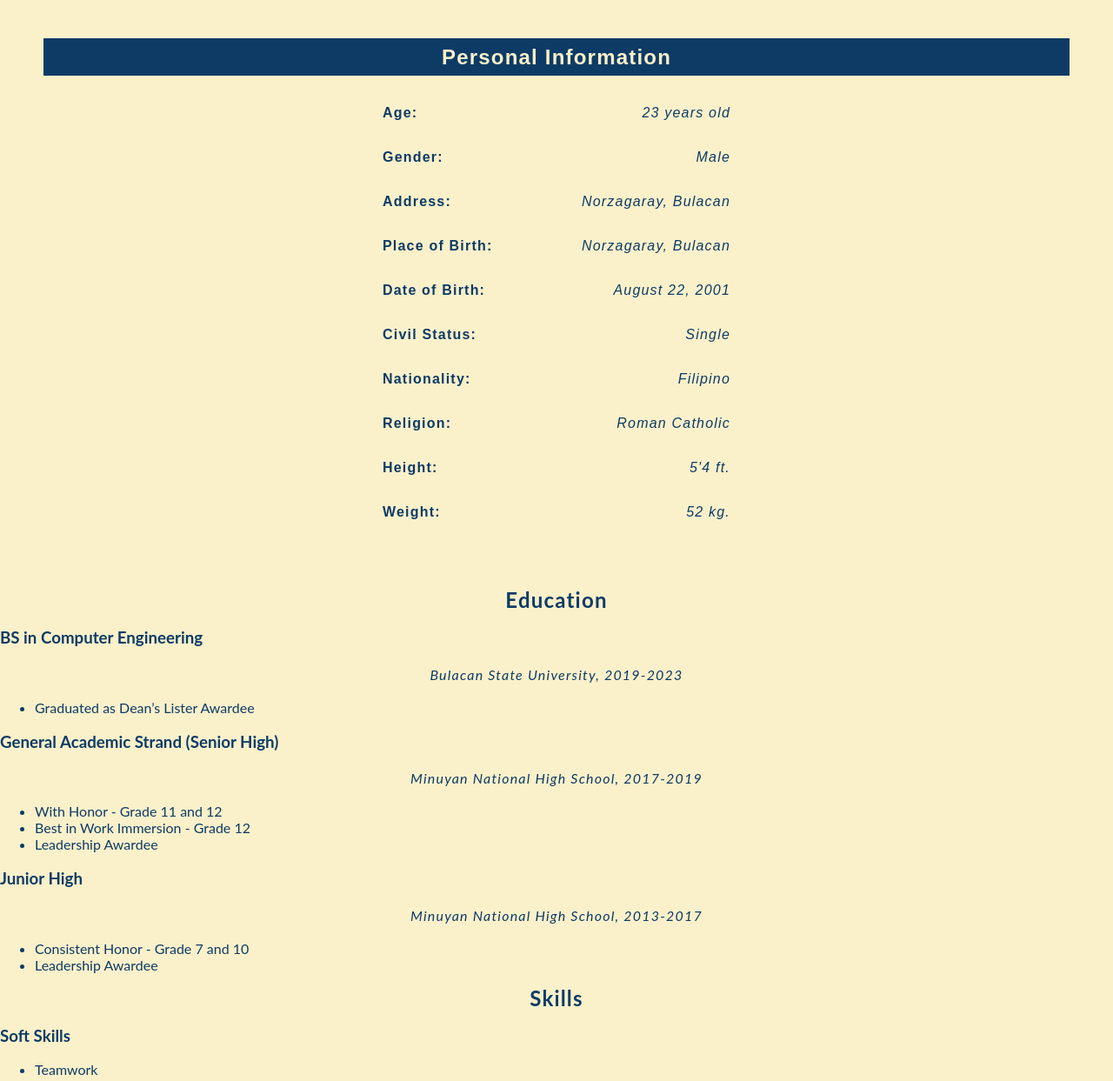
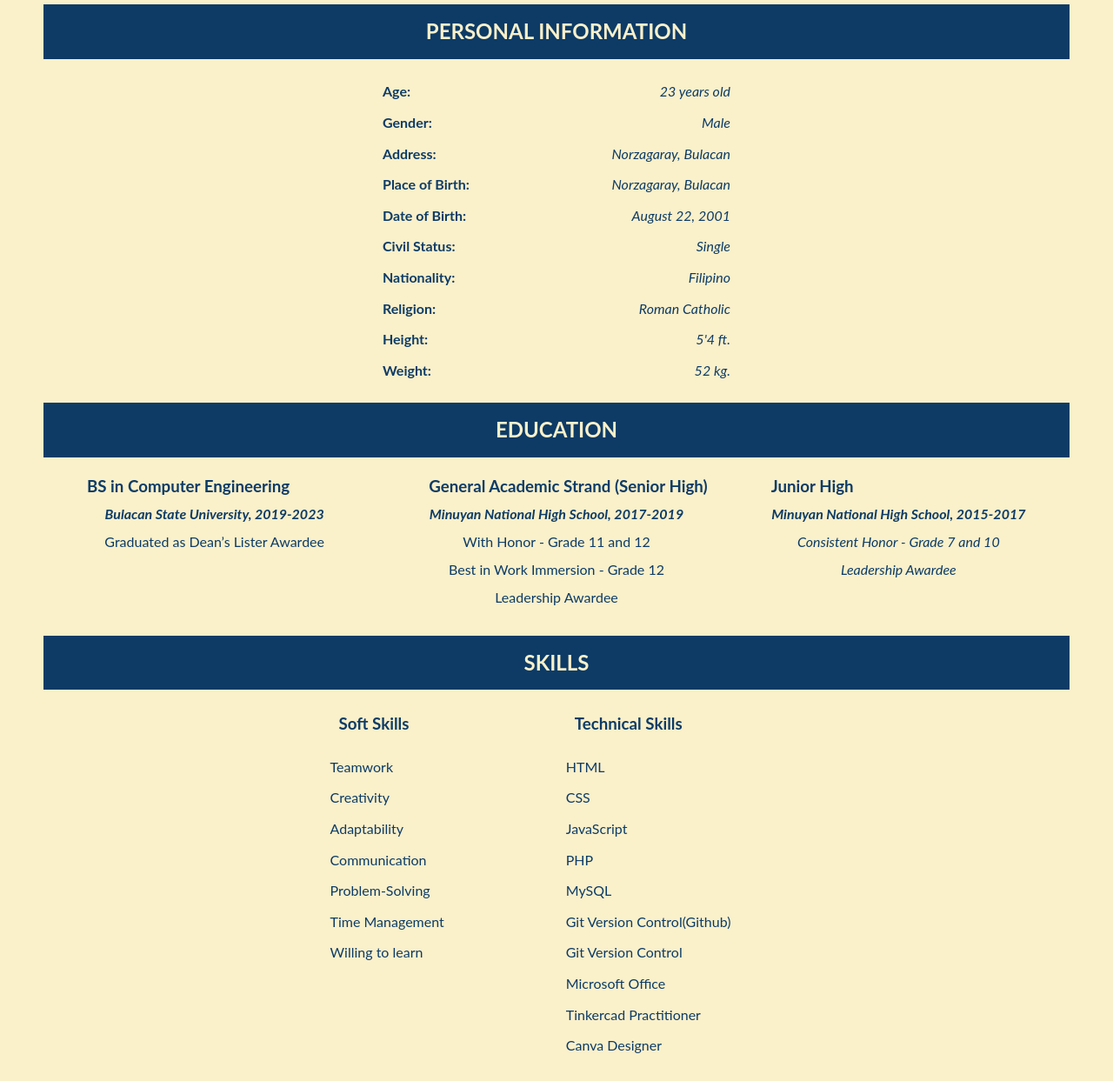
Before and after one commit to curlyblondehair/My-Resume, a plain HTML site: page index.html in a window 1280 px wide. Shown: the part 758-2001 px from the top of the page at 87% size. Drawn offline with Linux system fonts and the light colour scheme.

Commit message:
70% complete for HTML and CSS

```diff
--- a/css/styles.css
+++ b/css/styles.css
@@ -8,12 +8,14 @@ body {
     padding: 0;
     color: #0d3b66;
     background-color: #faf0ca;
+    line-height: 1.6; /* Improved line height for better readability */
 }
 
 .container {
     max-width: 100%;
     height: 100vh;
     margin: 0 auto;
+
 }
 
 /* Main Navbar Styling */
@@ -23,17 +25,17 @@ body {
     position: fixed;
     width: 100%;
     margin: 0;
-    padding: 10px 20px;
+    padding: 15px 20px; /* Increased padding for better spacing */
     background-color: #003049;
     top: 0;
     justify-content: center;
     align-items: center;
-    font-weight: bolder;
+    font-weight: bold; /* Changed from bolder to bold for a cleaner look */
 }
 
 /* Navbar Items */
 .navBar li {
-    margin: 0 10px;
+    margin: 0 15px; /* Increased margin for better spacing */
     padding: 10px;
     text-align: center;
 }
@@ -43,15 +45,14 @@ body {
     color: #faf0ca;
     text-decoration: none;
     padding: 8px 12px;
+    font-size: 1rem; /* Added font size for consistency */
 }
 
 /* Navbar Hover Effect */
 .navBar a:hover {
     background-color: #fff;
     color: #0d3b66;
-    padding: 8px 12px;
     border-radius: 5px;
-    border: 2px solid #faf0ca;
 }
 
 /* Dark Mode Button Styling */
@@ -63,6 +64,7 @@ body {
     cursor: pointer;
     font-weight: bold;
     transition: all 0.3s ease;
+    font-size: 1rem; /* Added font size for consistency */
 }
 
 #toggleDarkMode:hover {
@@ -70,12 +72,12 @@ body {
     color: #0d3b66;
 }
 
-.profile {
+#profileInfo {
+    text-align: center;
     background-color: #faf0ca;
     border-radius: 5px;
-    margin-top: 70px;
-
-    padding: 50px;
+    margin-top: 100px; /* Adjusted margin for better spacing */
+    padding: 0px 50px;
 }
 
 .header img {
@@ -83,68 +85,72 @@ body {
     height: auto;
     border-radius: 50%;
     display: block;
-    margin: auto;
-    width: 50%;
+    margin: 0 auto;
     border: 6px solid #faf0ca;
     outline: 6px solid #0d3b66;
     padding: 1px;
-    margin-top: 10px;
-    margin-bottom: 10px;
+    margin-top: 20px; /* Adjusted margin for better spacing */
+    margin-bottom: 20px; /* Adjusted margin for better spacing */
     box-shadow: 0 0 20px rgba(0, 0, 0, 0.8);
 }
 
-.header h1, h2, p {
-    margin-top: 10px;
+.header h1, .header h2, .header p {
     text-align: center;
-    line-height: 25px;
-    letter-spacing: 1.2px;
+    line-height: 1.5; /* Improved line height for better readability */
+    letter-spacing: 1px; /* Slightly reduced letter spacing */
+    margin: 10px 0; /* Added margin for better spacing */
 }
 
 .header h1 {
-    font-size: 2rem;
+    font-size: 2rem; /* Slightly reduced font size for a cleaner look */
     margin-top: 20px;
+}
+
+.header h2 {
+    margin-top: 10px;
 }
 
 .header p {
     font-size: 1rem;
-    margin-top: -10px;
+    margin-top: 10px;
 }
 
-.summary h2, .contact h2, .personal h2 {
-    font-size: 1.5rem;
-    margin-top: 50px;
+.summary h2,
+.contact h2,
+.personal h2,
+.education h2,
+.skills h2,
+.workExperience h2 {
+    font-size: 1.5rem; /* Slightly reduced font size for a cleaner look */
     border: 2px solid #0d3b66;
     color: #faf0ca;
     background-color: #0d3b66;
-    padding: 7px;
+    padding: 10px; /* Increased padding for better spacing */
     width: 100%;
+    text-transform: uppercase;
 }
 
 .contact {
     text-align: center;
-    margin-top: 20px;
+    margin-top: 40px; /* Adjusted margin for better spacing */
 }
 
 .contact h2 {
-    font-size: 24px;
     color: #faf0ca;
-    margin-bottom: 15px;
 }
 
 .contactLinks {
-    display: flex; /* Makes items align in a row */
-    justify-content: center; /* Centers the content */
-    gap: 20px; /* Adds space between items */
-    flex-wrap: wrap; /* Allows items to wrap on smaller screens */
+    display: flex;
+    justify-content: center;
+    gap: 20px;
+    flex-wrap: wrap;
     padding: 10px 0;
 }
 
-/* ✅ Individual Links */
 .contactLinks p {
     margin: 0;
 }
 
-/* ✅ Styling for Links */
 .contactLinks a {
     text-decoration: none;
     color: #0d3b66;
@@ -152,7 +158,8 @@ body {
     border-radius: 5px;
     display: flex;
     align-items: center;
-    gap: 10px; /* Space between icon and text */
+    gap: 10px;
+    font-size: 1rem; /* Added font size for consistency */
 }
 
 .contactLinks a:hover {
@@ -163,37 +170,81 @@ body {
 }
 
 .personal {
-    font-family: Arial, sans-serif;
-    text-align: center; /* Centers the entire content */
+    text-align: center;
     display: flex;
     flex-direction: column;
-    align-items: center; /* Ensures centering */
-    padding-top: -30px; /* Adjust spacing */
+    align-items: center;
 }
 
-/* ✅ Personal Info Paragraphs */
 .personal p {
     display: flex;
     justify-content: space-between;
     width: 100%;
     max-width: 400px;
-    font-size: 16px;
+    margin: 5px 0; /* Added margin for better spacing */
 }
 
-/* ✅ Strong (Labels) */
 .personal strong {
     color: #0d3b66;
     font-weight: bold;
 }
 
-/* ✅ Italicized Values */
 .personal em {
     font-style: italic;
     color: #0d3b66;
 }
 
+#educationInfo, #skillsInfo, #seminar, #workExperience, #references {
+    padding: 0px 50px;
+}
+
+.education {
+    display: flex;
+    flex-wrap: wrap;
+    text-align: center;
+}
+
+.tertiary {
+    flex: 30%;
+    line-height:16px;
+}
+
+.senior-high {
+    flex: 30%;
+    line-height:16px;
+}
+
+.junior-high {
+    flex: 30%;
+    line-height:16px;
+}
+
+.skills {
+    display: flex;
+    flex-wrap: wrap;
+    text-align: center;
+    justify-content: center;
+    font-style: normal;
+}
+
+.skills ul {
+    text-align: center;
+    display: flex;
+    flex-direction: column;
+    align-items: center;
+}
+
+.skills li, h3{
+    display: flex;
+    justify-content: space-between;
+    width: 100%;
+    max-width: 400px;
+    margin: 5px 50px; /* Added margin for better spacing */
+}
+
+
 /* Responsive: Stacks items for small screens */
-@media (max-width: 768px) {
+@media (max-width: 800px) {
     .navBar {
         flex-direction: column;
         align-items: center;
@@ -209,21 +260,39 @@ body {
         display: block;
         width: 100%;
         text-align: center;
+        font-size: 14px;
     }
 
     .contactLinks {
         flex-direction: column;
         align-items: center;
         gap: 10px;
+        font-size: 14px;
     }
 
     .contact h2 {
-        font-size: 20px;
+        font-size: 1.4rem; /* Adjusted font size for smaller screens */
+    }
+
+    .tertiary, .senior-high, .junior-high {
+        flex: 100%;
+        font-size: 14px;
+    }
+
+    .summary h2, .contact h2, .personal h2, .education h2, .skills h2 {
+        font-size:1.8rem ;
     }
 }
 
-/* Responsive: Stacks items for small screens */
 @media (max-width: 480px) {
+
+    .navBar a{
+        font-size: 12px;
+    }
+
+    .contactLinks {
+        font-size: 12px;
+    }
     .personal {
         max-width: 100%;
         padding: 15px;
@@ -232,5 +301,12 @@ body {
     .personal p {
         flex-direction: column;
         text-align: left;
+        font-size: 12px;
+    }
+
+    .tertiary, .senior-high, .junior-high {
+        flex: 100%; /* Ensure they stack vertically */
+        padding: 10px; /* Adjust padding for smaller screens */
+        margin-bottom: 10px; /* Add margin for spacing */
     }
 }
--- a/index.html
+++ b/index.html
@@ -20,9 +20,7 @@
                 </ul>
             </nav>
 
-
             <section id="profileInfo">
-               <div class="profile">
                 <div class="header">
                     <img src="/imgs/photo_2024-06-09_13-32-54.jpg" alt="profile picture">
                     <h1>Jayvee Torres</h1>
@@ -59,7 +57,7 @@
                     <p><strong>Religion:</strong>       <em>Roman Catholic</em></p>
                     <p><strong>Height:</strong>         <em>5'4 ft.</em></p>
                     <p><strong>Weight:</strong>         <em>52 kg.</em></p>
-                </div>
+
                </div>
             </section>
 
@@ -67,31 +65,40 @@
             <section id="educationInfo">
                 <div class="education">
                      <h2>Education</h2>
-                     <h3>BS in Computer Engineering</h3>
-                     <p><em>Bulacan State University, 2019-2023</em></p>
-                     <ul>
-                         <li>Graduated as Dean’s Lister Awardee</li>
-                     </ul>
-                     <h3>General Academic Strand (Senior High)</h3>
-                     <p><em>Minuyan National High School, 2017-2019</em></p>
-                     <ul>
-                         <li>With Honor - Grade 11 and 12</li>
-                         <li>Best in Work Immersion - Grade 12</li>
-                         <li>Leadership Awardee</li>
-                     </ul>
-                     <h3>Junior High</h3>
-                     <p><em>Minuyan National High School, 2013-2017</em></p>
-                     <ul>
-                         <li>Consistent Honor - Grade 7 and 10</li>
-                         <li>Leadership Awardee</li>
-                     </ul>
+                     <div class="tertiary">
+                        <h3>BS in Computer Engineering</h3>
+                     <p><strong><em>Bulacan State University, 2019-2023</em></strong></p>
+                     <div class="awards">
+                        <p>Graduated as Dean’s Lister Awardee</p>
+                     </div>
+                     </div>
+
+                     <div class="senior-high">
+                            <h3>General Academic Strand (Senior High)</h3>
+                            <p><strong><em>Minuyan National High School, 2017-2019</em></strong></p>
+                            <div class="awards">
+                                <p>With Honor - Grade 11 and 12</p>
+                                <p>Best in Work Immersion - Grade 12</p>
+                                <p>Leadership Awardee</p>
+                            </div>
+                     </div>
+
+                     <div class="junior-high">
+                        <h3>Junior High</h3>
+                     <p><strong><em>Minuyan National High School, 2015-2017</strong></p>
+                        <div class="awards">
+                            <p>Consistent Honor - Grade 7 and 10</p>
+                            <p>Leadership Awardee</p>
+                        </div>
+                     </div>
                  </div>
             </section>
 
             <section id="skillsInfo">
                 <div class="skills">
                         <h2>Skills</h2>
-                    <h3>Soft Skills</h3>
+                    <div class="soft-skills">
+                        <h3>Soft Skills</h3>
                     <ul>
                         <li>Teamwork</li>
                         <li>Creativity</li>
@@ -101,7 +108,9 @@
                         <li>Time Management</li>
                         <li>Willing to learn</li>
                     </ul>
-                    <h3>Technical Skills</h3>
+                    </div>
+                    <div class="hard-skills">
+                        <h3>Technical Skills</h3>
                     <ul>
                         <li>HTML</li>
                         <li>CSS</li>
@@ -114,6 +123,7 @@
                         <li>Tinkercad Practitioner</li>
                         <li>Canva Designer</li>
                     </ul>
+                    </div>
                 </div>
             </section>
 
```
